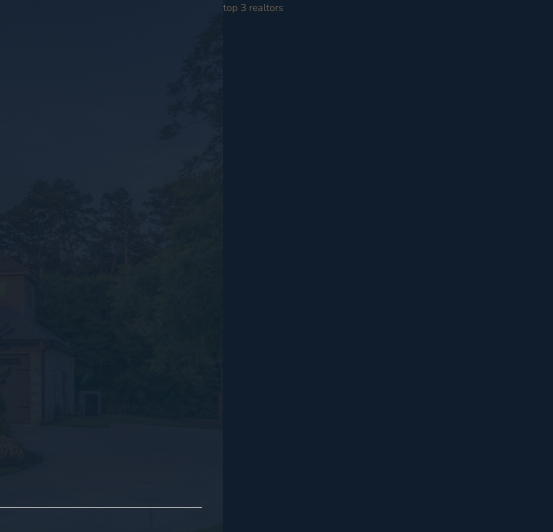
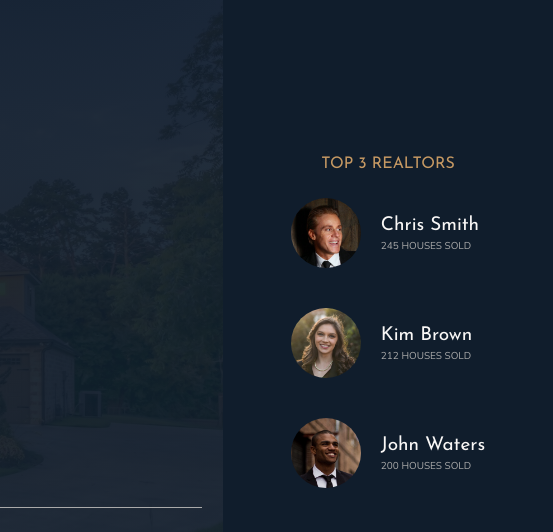
Before and after one commit to ClareBee/AdvancedCSS, a website: page nexter/index.html in a window 1280 px wide. Shown: the top 532 px of the page, 727-1280 px from the left. Drawn offline with nearby package versions, Linux system fonts and the light colour scheme.

Commit message:
realtors section

```diff
--- a/nexter/index.html
+++ b/nexter/index.html
@@ -28,7 +28,26 @@
           <img src="img/logo-bi.png" alt="Business Insider">
         </div>
       </header>
-      <div class="realtors">top 3 realtors</div>
+      <div class="realtors">
+        <h3 class="heading-3">Top 3 Realtors</h3>
+        <div class="realtors__list">
+          <img src="img/realtor-1.jpeg" alt="Realtor 1" class="realtors__img">
+          <div class="realtors__details">
+            <h4 class="heading-4 heading-4--light">Chris Smith</h4>
+            <p class="realtors__sold">245 houses sold</p>
+          </div>
+          <img src="img/realtor-2.jpeg" alt="Realtor 2" class="realtors__img">
+          <div class="realtors__details">
+            <h4 class="heading-4 heading-4--light">Kim Brown</h4>
+            <p class="realtors__sold">212 houses sold</p>
+          </div>
+          <img src="img/realtor-3.jpeg" alt="Realtor 3" class="realtors__img">
+          <div class="realtors__details">
+            <h4 class="heading-4 heading-4--light">John Waters</h4>
+            <p class="realtors__sold">200 houses sold</p>
+          </div>
+        </div>
+      </div>
       <section class="features">
         <div class="feature">
           <svg class="feature__icon">
--- a/nexter/sass/_realtors.scss
+++ b/nexter/sass/_realtors.scss
@@ -1,4 +1,32 @@
 .realtors {
   background-color: $color-secondary;
   grid-column: col-start 7 / full-end;
+  padding: 3rem;
+
+  display: grid;
+  align-content: center;
+  justify-content: center;
+  justify-items: center;
+  grid-row-gap: 2rem;
+
+  &__list {
+    display: grid;
+    // image and text w/o line breaks
+    grid-template-columns: min-content max-content;
+    grid-column-gap: 2rem;
+    grid-row-gap: 5vh; // 5% of viewport height so responsive
+    align-items: center; // vertical centering inside cells
+  }
+
+  &__img {
+    width: 7rem;
+    border-radius: 50%;
+    display: block;
+  }
+
+  &__sold {
+    text-transform: uppercase;
+    color: $color-grey-light-2;
+    margin-top: -3px;
+  }
 }
```
Also changed, not shown: nexter/css/style.css.
